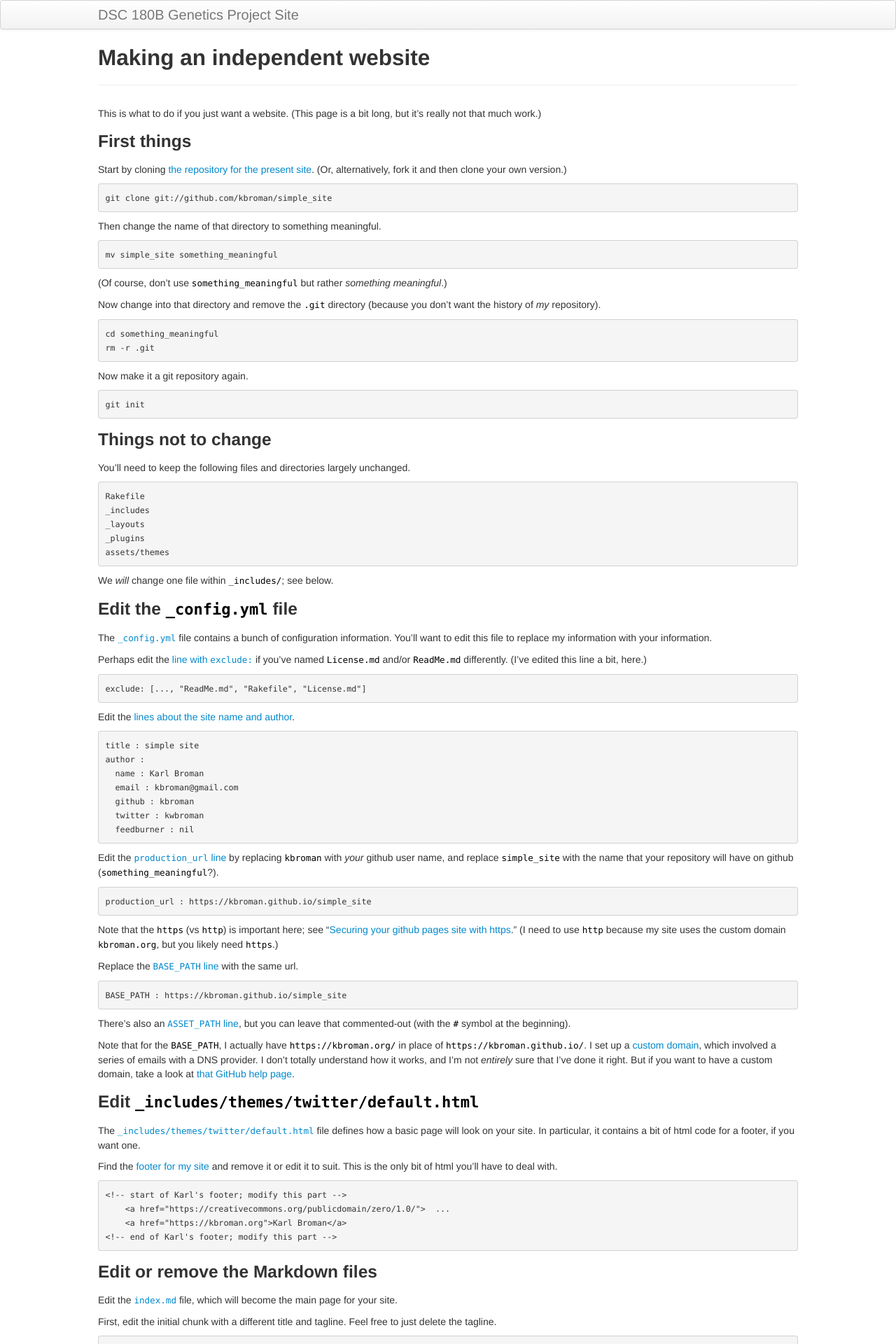
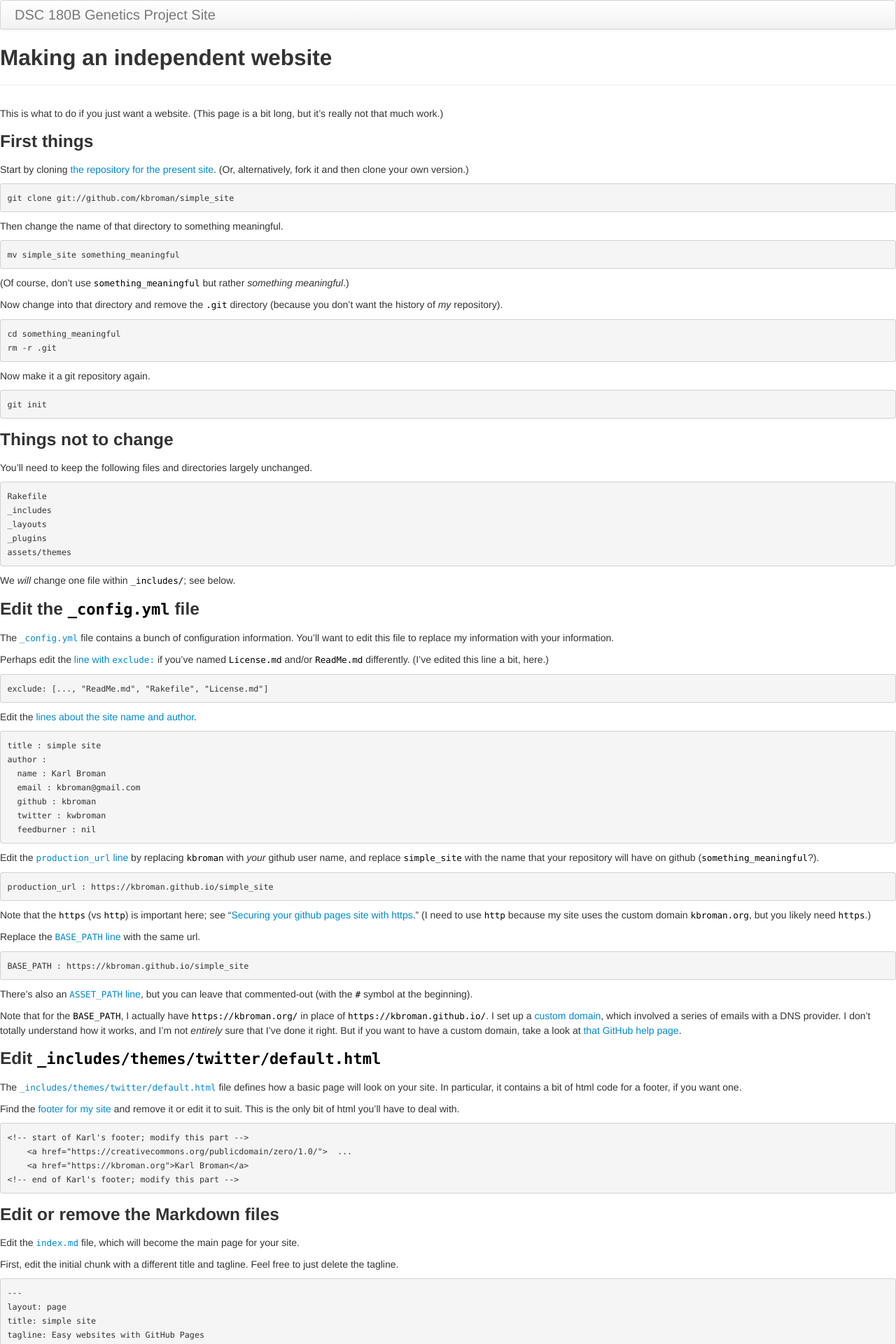
Before and after one commit to e5jiang/germ_layers_page, a Jekyll site: the page built from pages/independent_site.md, in a window 1280 px wide. Shown: the top 1920 px of the page at 70% size. Built offline with Jekyll 4.4.1, drawn with Linux system fonts in a browser that asks for light colours.

Commit message:
update style.css

```diff
--- a/assets/themes/twitter/css/style.css
+++ b/assets/themes/twitter/css/style.css
@@ -1,7 +1,7 @@
 /* Custom container */
 .container-narrow {
   margin: 0 auto;
-  max-width: 1000px; }
+  max-width: 1400px; }
 
 .container-narrow > hr {
   margin: 30px 0; }
```
